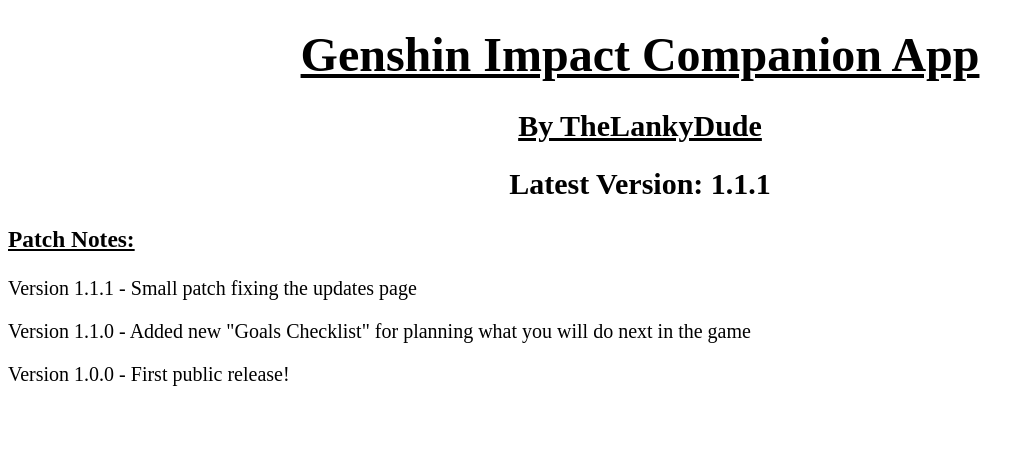
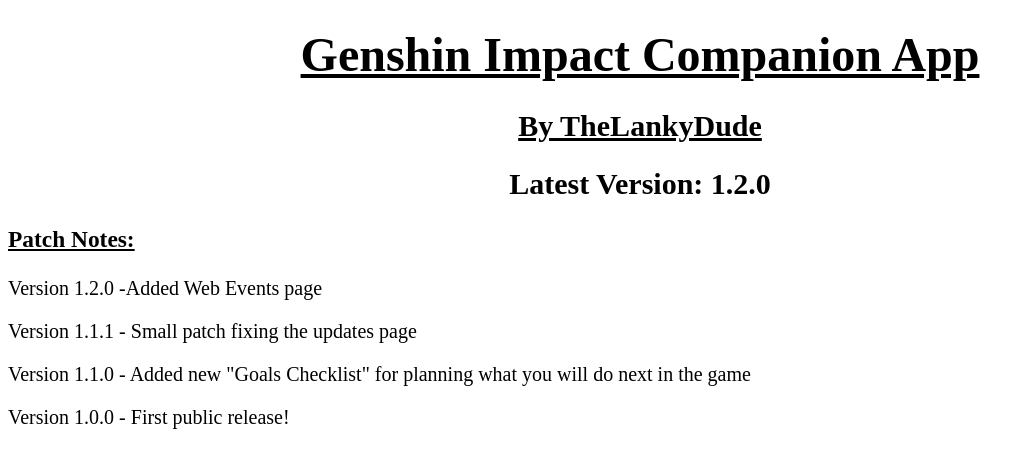
Before and after one commit to TheLankyDude/TheLankyDude.github.io, a plain HTML site: page updates.html in a window 1280 px wide. Shown: the whole page, without its empty margins (0-1035 px from the left). Drawn offline with Linux system fonts and the light colour scheme.

Commit message:
Add files via upload

```diff
--- a/updates.html
+++ b/updates.html
@@ -16,9 +16,11 @@
 <h2 align="center"><u><b>By TheLankyDude</b></u></h2>
 
 
-<h2 align="center">Latest Version: 1.1.1</h2>
+<h2 align="center">Latest Version: 1.2.0</h2>
 
 <h3 align="left"><u><b>Patch Notes:</b></u></h3>
+
+<p align="left">Version 1.2.0 -Added Web Events page</p>
 
 <p align="left">Version 1.1.1 - Small patch fixing the updates page</p>
 
```
Also changed, not shown: index.html (+4 -0 lines), 3 other files.
